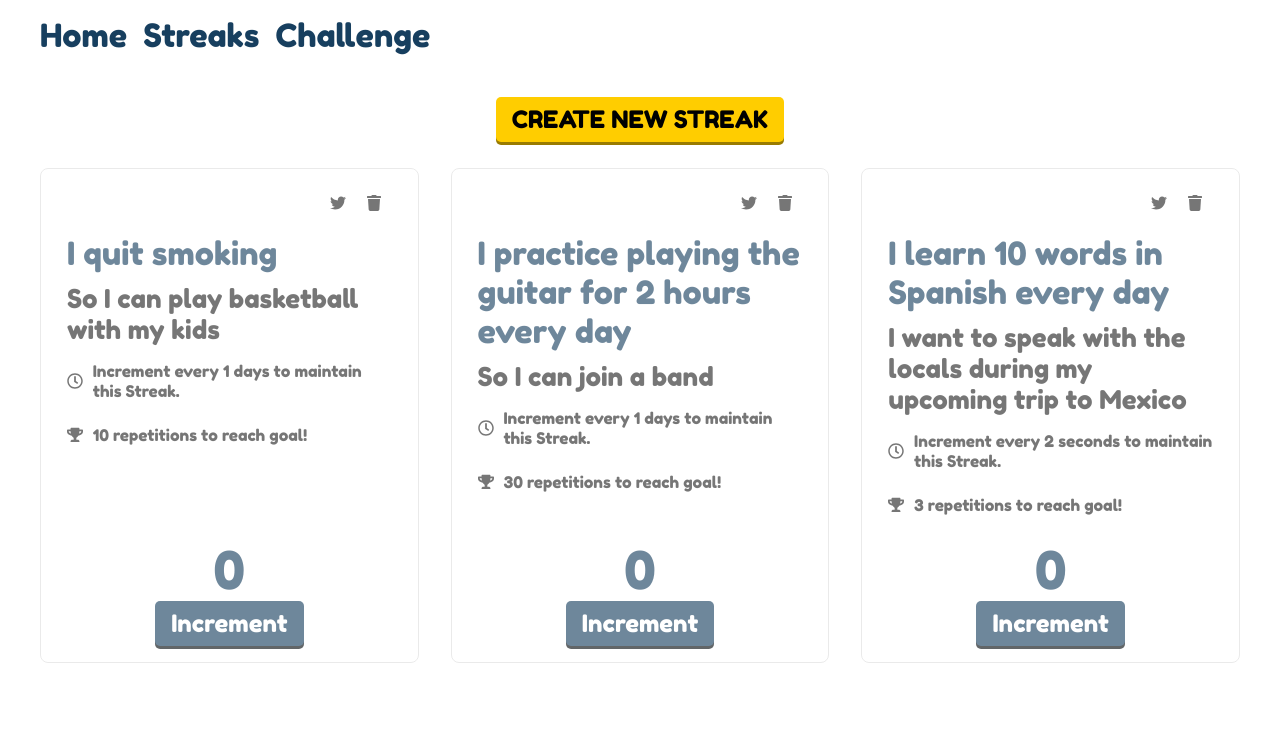
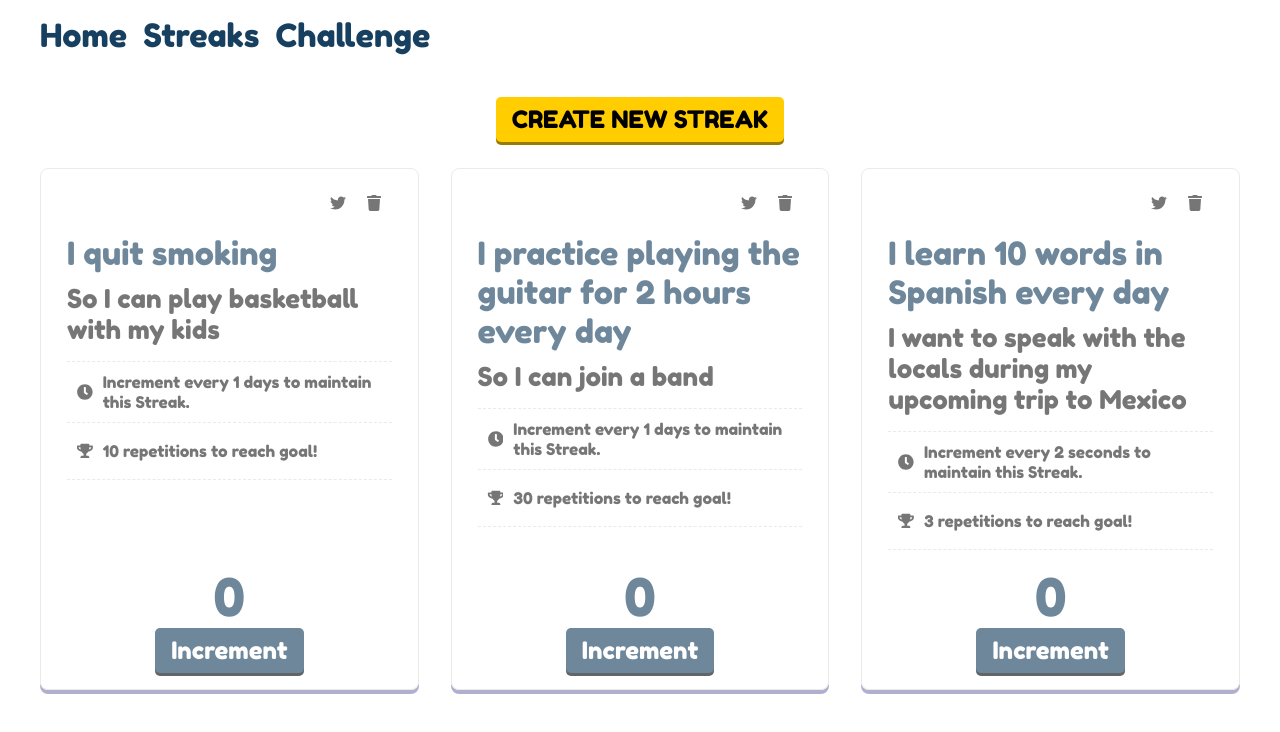
Before and after one commit to ravona/momentum, a React (Create React App) app in the folder momentum/: page /StreaksPage in a window 1280 px wide. Shown: the top 732 px of the page. Built offline with nearby package versions, Linux system fonts and the light colour scheme.

Commit message:
adjusted style and structure - moved notification to a list item

```diff
--- a/momentum/src/components/Streak/Streak.jsx
+++ b/momentum/src/components/Streak/Streak.jsx
@@ -1,7 +1,7 @@
 import {React, useState} from "react";
 import Countdown from "react-countdown";
 import add from "date-fns/add";
-import {FaTrash, FaTwitter, FaRegClock, FaTrophy} from "react-icons/fa";
+import {FaTrash, FaComment, FaTwitter, FaClock, FaTrophy} from "react-icons/fa";
 
 import {Notification} from "../Notification/Notification";
 import {getRandomArrayItem} from "../../utils/utils";
@@ -81,15 +81,16 @@ export const Streak = ({streak, onDeleteStreak, onStreakUpdate}) => {
           <h3 className={"Streak__title"}>{streak.title}</h3>
           <h4 className={"Streak__motivation"}>{streak.motivation}</h4>
 
-          {message ? (
-            <div className="Streak__notification">
-              <Notification text={message} />
-            </div>
-          ) : null}
+          <ul className={"Streak__list"}>
+            {message ? (
+              <li className={"Streak__list-item"}>
+                <FaComment className="Streak__list-item__icon" />
+                <Notification text={message} />
+              </li>
+            ) : null}
 
-          <ul className={"Streak__list"}>
             <li className={"Streak__list-item"}>
-              <FaRegClock className="Streak__list-item__icon" />
+              <FaClock className="Streak__list-item__icon" />
               <span>
                 Increment every {streak.intervalNum} {streak.intervalUnit} to
                 maintain this Streak.
@@ -103,9 +104,7 @@ export const Streak = ({streak, onDeleteStreak, onStreakUpdate}) => {
               </li>
             ) : null}
           </ul>
-        </div>
 
-        <div className="Streak__footer">
           {streak.isActive ? (
             <div className="Streak__countdown">
               <Countdown
@@ -114,9 +113,10 @@ export const Streak = ({streak, onDeleteStreak, onStreakUpdate}) => {
               ></Countdown>
             </div>
           ) : null}
+        </div>
 
+        <div className="Streak__footer">
           <div className="Streak__counter">{streak.count}</div>
-
           <button
             onClick={handleStreakIncrement}
             className={`btn btn--medium btn--light btn--${
--- a/momentum/src/components/Streak/Streak.scss
+++ b/momentum/src/components/Streak/Streak.scss
@@ -3,6 +3,7 @@
 
 .Streak {
   @include momentum-border;
+  @include momentum-bevel;
   padding: map-get($spacings, "small") map-get($spacings, "medium");
   display: flex;
   flex-direction: column;
@@ -52,13 +53,17 @@
   &__list-item {
     display: flex;
     align-items: center;
-    margin-bottom: map-get($spacings, "small");
+    padding: map-get($spacings, "tiny") 0;
+    border-bottom: 1px dashed map-get($colors, "grandma");
+
+    &:first-child {
+      border-top: 1px dashed map-get($colors, "grandma");
+    }
   }
 
   &__list-item__icon {
-    padding: map-get($spacings, "tiny") map-get($spacings, "tiny")
-      map-get($spacings, "tiny") 0;
     flex-shrink: 0;
+    padding: map-get($spacings, "tiny");
   }
 
   &__notification {
@@ -76,14 +81,16 @@
   }
 
   &__countdown {
-    letter-spacing: 0.1rem;
     font-size: map-get($font_sizes, "medium");
+    color: map-get($colors, "grandma");
+    letter-spacing: 0.35rem;
     text-align: center;
   }
 
   &__counter {
     font-size: map-get($font_sizes, "huge");
     color: map-get($colors, "success");
+    text-align: center;
 
     .Streak--inactive & {
       color: map-get($colors, "primary");
```
